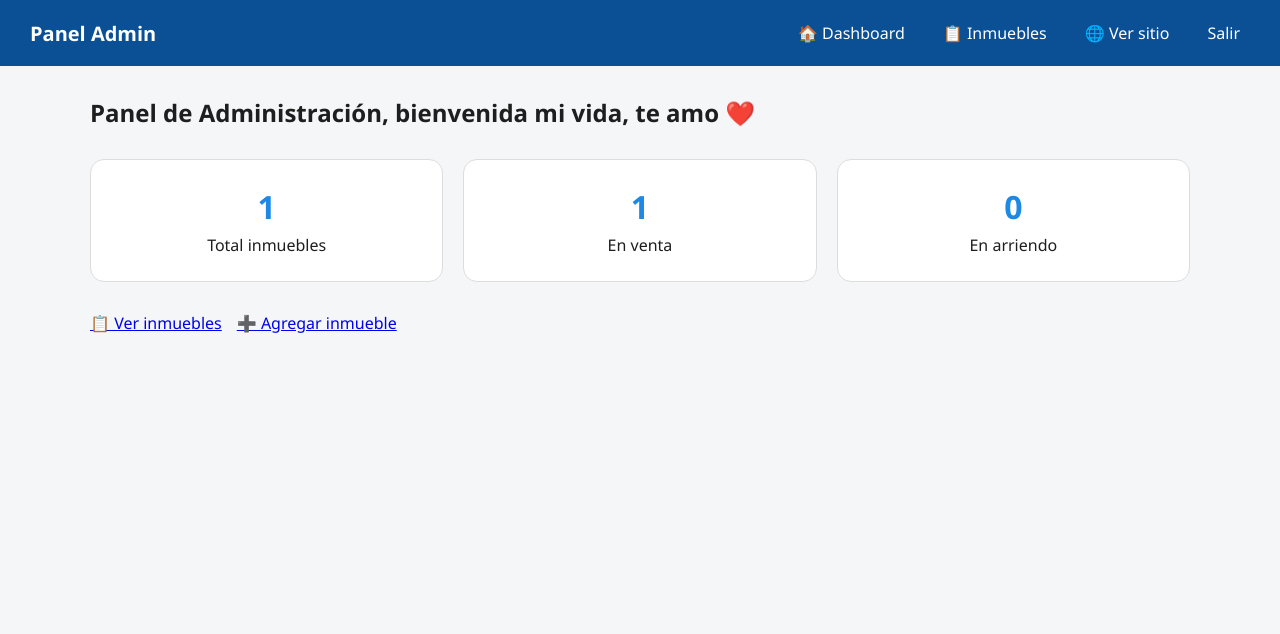
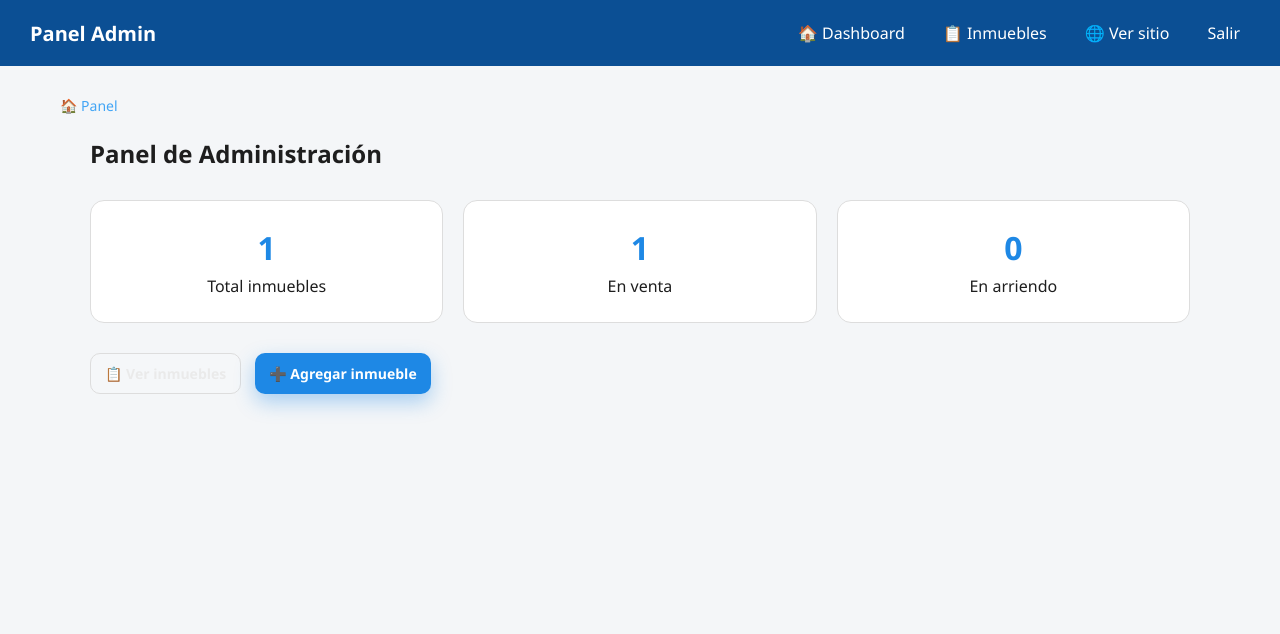
Before and after one commit to camilov04/grupo-inmobiliario-quintero, a Flask app: page /admin in a window 1280 px wide. Shown: the top 634 px of the page. Run offline with Flask 3, Linux system fonts and the light colour scheme; the visitor is signed in with stand-in values (Sample User, id 1).

Commit message:
se corrige bug admin

```diff
--- a/grupo_inmobiliario_quintero/templates/admin.html
+++ b/grupo_inmobiliario_quintero/templates/admin.html
@@ -1,9 +1,28 @@
 {% extends "base_admin.html" %}
 {% block content %}
+<nav class="admin-breadcrumbs">
+    <a href="{{ url_for('panel_admin') }}">🏠 Panel</a>
+
+    {% if request.endpoint == 'admin_inmuebles' %}
+        <span>›</span>
+        <span>Inmuebles</span>
+    {% elif request.endpoint == 'nuevo_inmueble' %}
+        <span>›</span>
+        <a href="{{ url_for('admin_inmuebles') }}">Inmuebles</a>
+        <span>›</span>
+        <span>Nuevo</span>
+    {% elif request.endpoint == 'editar_inmueble' %}
+        <span>›</span>
+        <a href="{{ url_for('admin_inmuebles') }}">Inmuebles</a>
+        <span>›</span>
+        <span>Editar</span>
+    {% endif %}
+</nav>
+
 
 <div class="admin-dashboard">
 
-    <h2>Panel de Administración, bienvenida mi vida, te amo ❤️</h2>
+    <h2>Panel de Administración</h2>
 
     <div class="dashboard-cards">
 
@@ -24,15 +43,16 @@
 
     </div>
 
-    <div class="dashboard-actions">
-        <a href="{{ url_for('admin_inmuebles') }}" class="btn-primary">
-            📋 Ver inmuebles
-        </a>
-        <a href="{{ url_for('nuevo_inmueble') }}" class="btn-secondary">
-            ➕ Agregar inmueble
-        </a>
+    <div class="admin-actions">
+    <a href="{{ url_for('admin_inmuebles') }}" class="btn-list">
+        📋 Ver inmuebles
+    </a>
 
-    </div>
+    <a href="{{ url_for('nuevo_inmueble') }}" class="btn-add">
+        ➕ Agregar inmueble
+    </a>
+</div>
+
 
 </div>
 
```
